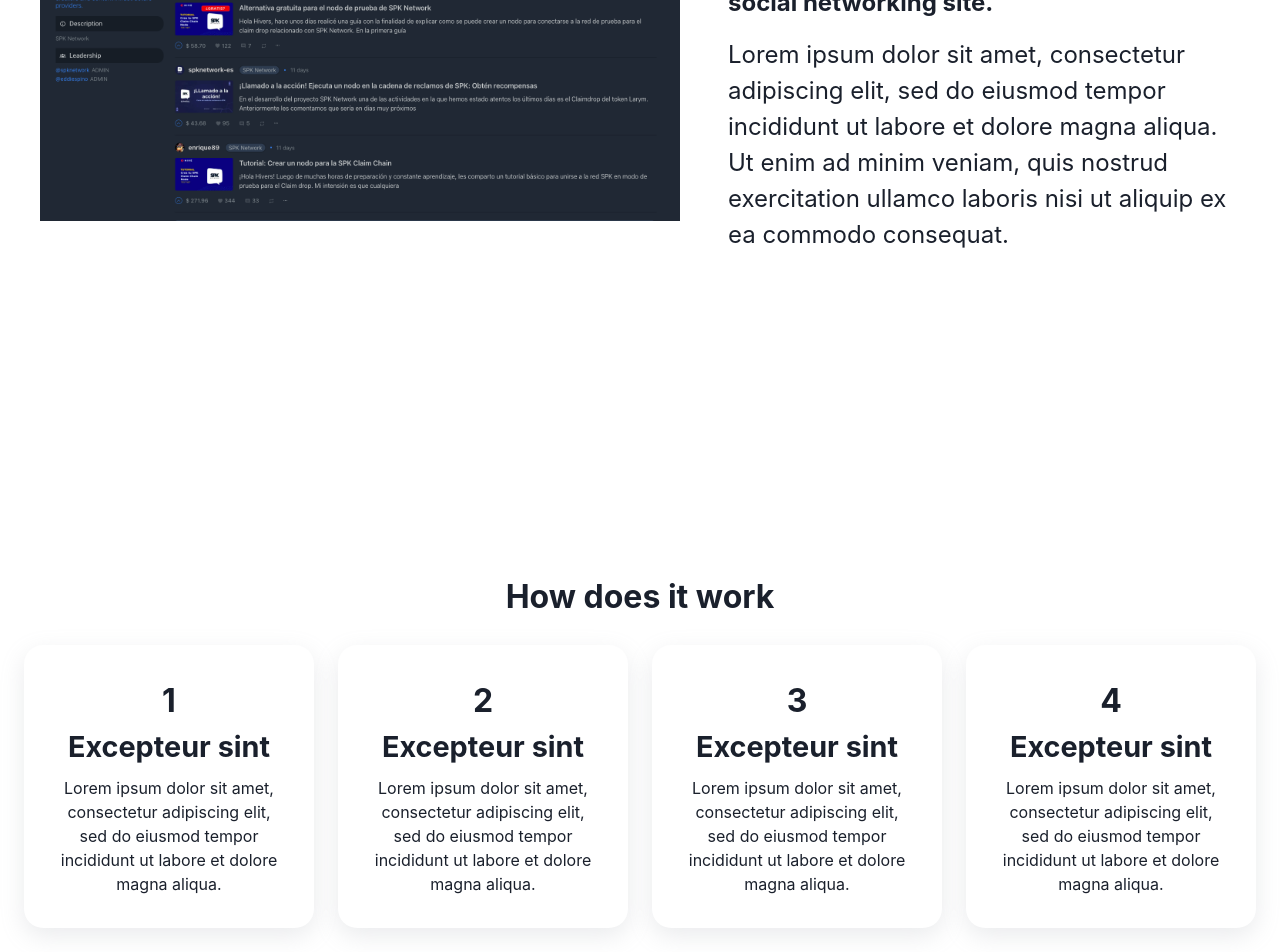
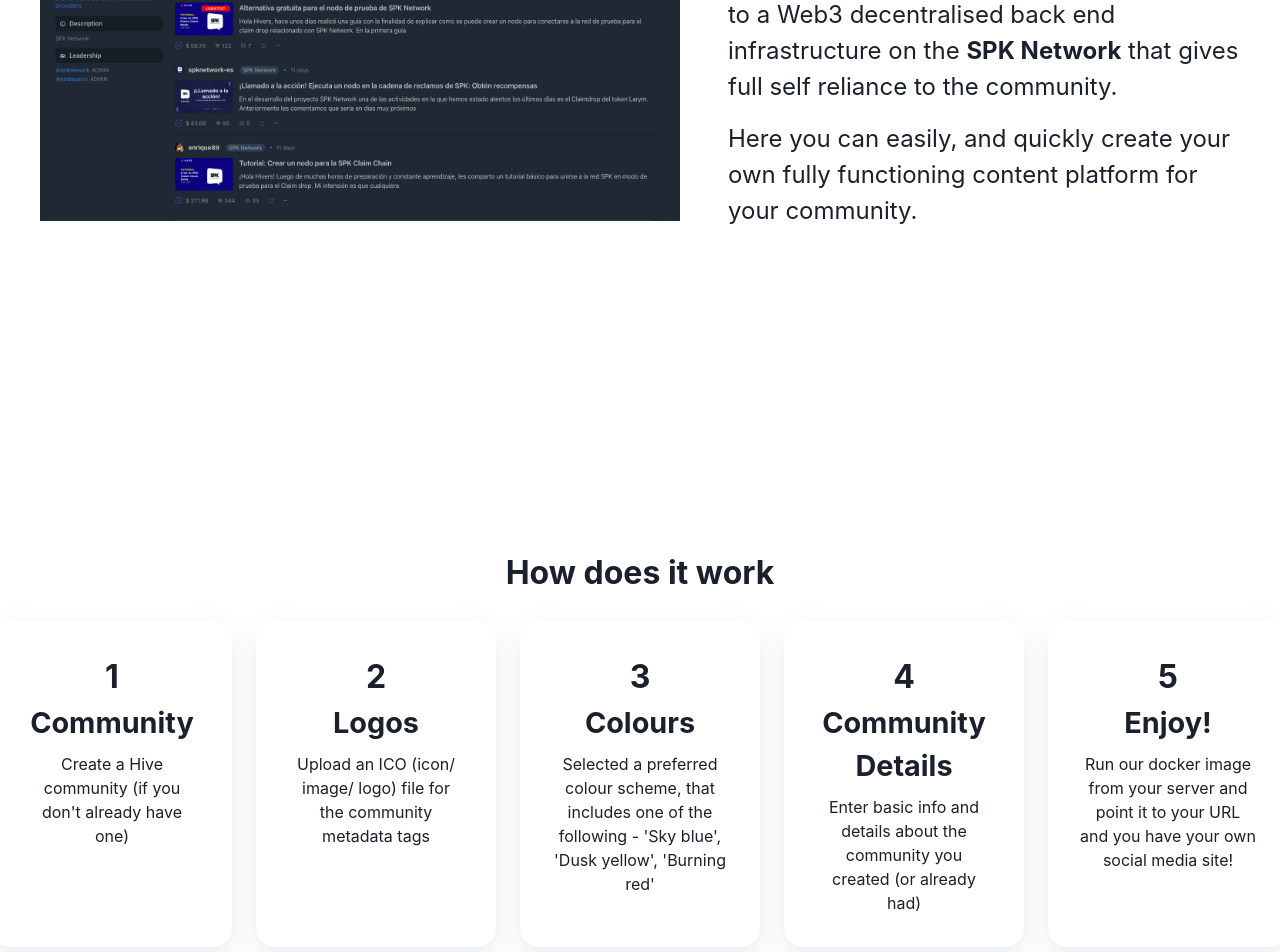
Before and after one commit to 3speaknetwork/decency_starting-point, a Next.js app: page / in a window 1280 px wide. Shown: the part 380-1332 px from the top of the page. Built offline with nearby package versions, Linux system fonts and the light colour scheme.

Commit message:
Changed boilerplate text

```diff
--- a/components/items/howToCard.tsx
+++ b/components/items/howToCard.tsx
@@ -1,6 +1,6 @@
 import React from "react";
 import styled from "styled-components";
-import { Text } from "@chakra-ui/react";
+import { Flex, Text } from "@chakra-ui/react";
 
 interface Props {
   title: string;
@@ -10,7 +10,11 @@ interface Props {
 
 export const HowToCard: React.FC<Props> = ({ title, desc, index }) => {
   return (
-    <CardWrapper>
+    <CardWrapper
+      direction="column"
+      justifyContent="flex-start"
+      alignItems="center"
+    >
       <Text fontWeight={700} fontSize="2rem">
         {index}
       </Text>
@@ -22,8 +26,9 @@ export const HowToCard: React.FC<Props> = ({ title, desc, index }) => {
   );
 };
 
-const CardWrapper = styled.div`
+const CardWrapper = styled(Flex)`
   display: flex;
+  width: 15rem;
   flex-direction: column;
   justify-content: center;
   align-items: center;
--- a/components/sections/hero.tsx
+++ b/components/sections/hero.tsx
@@ -20,27 +20,22 @@ export const Hero = () => {
             fontWeight={700}
             fontSize="2rem"
           >
-            Own your community!
+            Own Your Break Away Community!
           </Text>
           <Text maxW="40rem" margin="0 0 1rem 0" fontSize="1.5rem">
-            <strong>A web3 decentralised layer</strong>, where users and content
-            creators can <strong>own their own social networking site.</strong>
+            <b>A tokenised content community</b> connected to a Web3
+            decentralised back end infrastructure on the <b>SPK Network</b> that
+            gives full self reliance to the community.
           </Text>
           <Text maxW="40rem" margin="0 0 1rem 0" fontSize="1.5rem">
-            Lorem ipsum dolor sit amet, consectetur adipiscing elit, sed do
-            eiusmod tempor incididunt ut labore et dolore magna aliqua. Ut enim
-            ad minim veniam, quis nostrud exercitation ullamco laboris nisi ut
-            aliquip ex ea commodo consequat.
+            Here you can easily, and quickly create your own fully functioning
+            content platform for your community.
           </Text>
         </TextContainer>
       </HeroWrapper>
     </SectionWrapper>
   );
 };
-
-const TextComp = styled(Text)`
-  max-width: 40rem;
-`;
 
 const Img = styled.img`
   max-width: 55rem;
--- a/constants/constants.ts
+++ b/constants/constants.ts
@@ -1,19 +1,23 @@
 export const STEPS = [
   {
-    title: "Excepteur sint",
-    desc: "Lorem ipsum dolor sit amet, consectetur adipiscing elit, sed do eiusmod tempor incididunt ut labore et dolore magna aliqua.",
+    title: "Community",
+    desc: "Create a Hive community (if you don't already have one)",
   },
   {
-    title: "Excepteur sint",
-    desc: "Lorem ipsum dolor sit amet, consectetur adipiscing elit, sed do eiusmod tempor incididunt ut labore et dolore magna aliqua.",
+    title: "Logos",
+    desc: "Upload an ICO (icon/ image/ logo)  file for the community metadata tags",
   },
   {
-    title: "Excepteur sint",
-    desc: "Lorem ipsum dolor sit amet, consectetur adipiscing elit, sed do eiusmod tempor incididunt ut labore et dolore magna aliqua.",
+    title: "Colours",
+    desc: "Selected a preferred colour scheme, that includes one of the following - 'Sky blue', 'Dusk yellow', 'Burning red'",
   },
   {
-    title: "Excepteur sint",
-    desc: "Lorem ipsum dolor sit amet, consectetur adipiscing elit, sed do eiusmod tempor incididunt ut labore et dolore magna aliqua.",
+    title: "Community Details",
+    desc: "Enter basic info and details about the community you created (or already had)",
+  },
+  {
+    title: "Enjoy!",
+    desc: "Run our docker image from your server and point it to your URL and you have your own social media site!",
   },
 ];
 
--- a/pages/index.tsx
+++ b/pages/index.tsx
@@ -8,7 +8,7 @@ const Home: NextPage = () => {
   return (
     <Box maxW="77rem" mx="auto">
       <Head>
-        <title>Create Next App</title>
+        <title>Create community page</title>
         <meta name="description" content="Generated by create next app" />
         <link rel="icon" href="/favicon.ico" />
       </Head>
```
Also changed, not shown: api/index.ts (+4 -3 lines), components/sections/communityConfirmation.tsx (+18 -1 lines).
